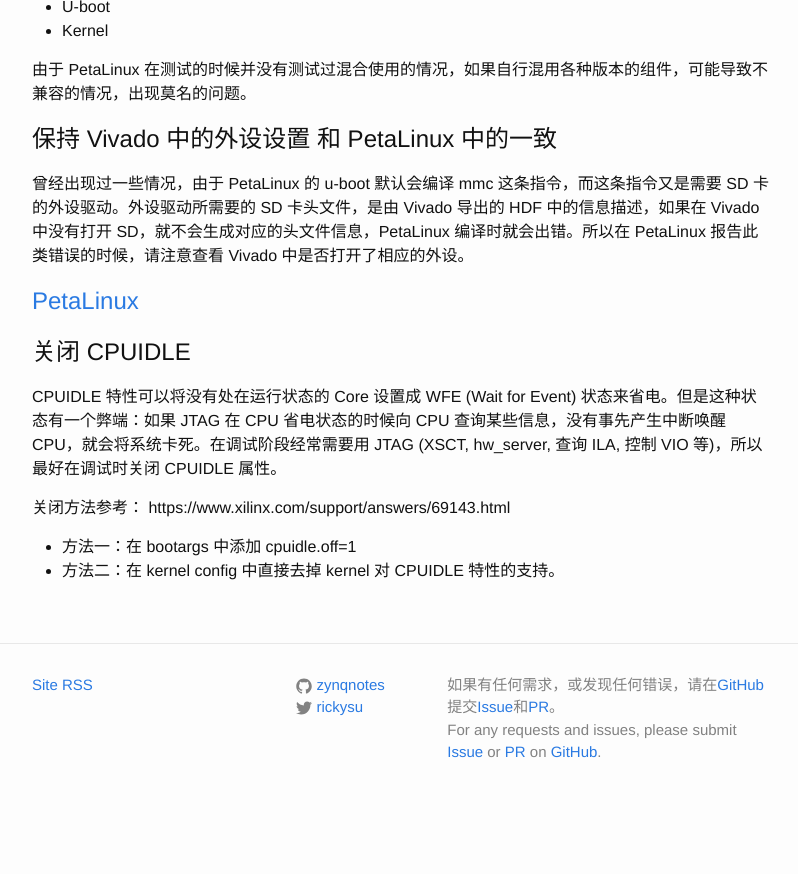
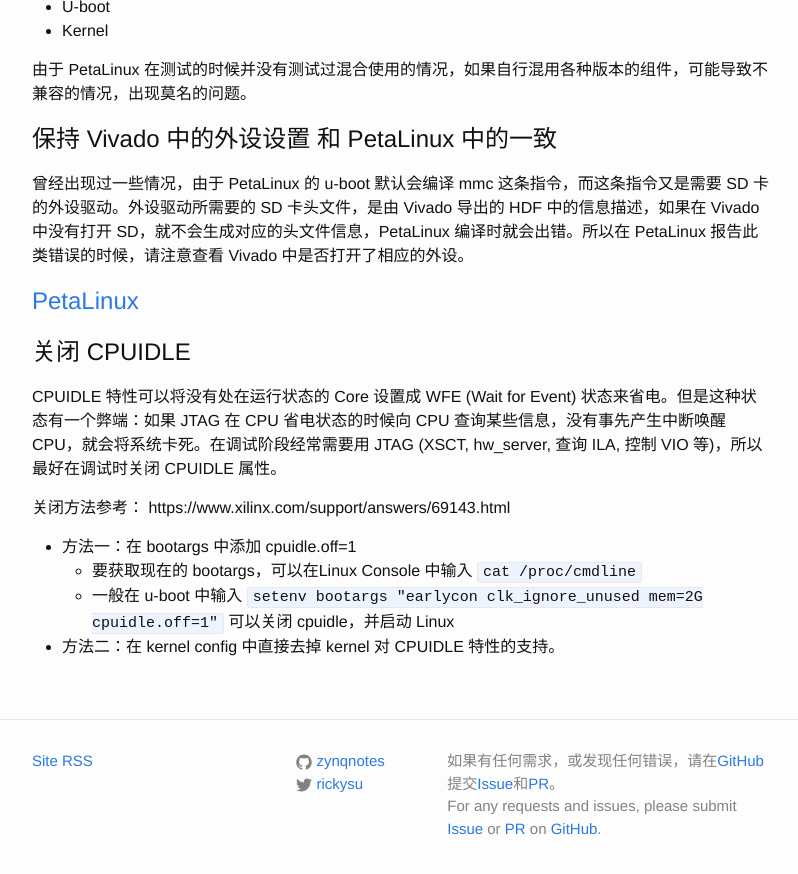
Before and after one commit to zynqnotes/zynqnotes.github.io, a Jekyll site: the page built from _posts/2017-09-14-mpsoc-debug-suggestions.md, in a window 1280 px wide and 900 px high, scrolled down 1385 px. Shown: the top 874 px of the window, without its empty margins (238-1036 px from the left). Built offline with Jekyll 4.4.1, drawn with Linux system fonts in a browser that asks for light colours; before the commit the page ends 2209 px from its top, so only the background shows below that.

Commit message:
add u-boot command

```diff
--- a/_posts/2017-09-14-mpsoc-debug-suggestions.md
+++ b/_posts/2017-09-14-mpsoc-debug-suggestions.md
@@ -68,4 +68,6 @@
 关闭方法参考： https://www.xilinx.com/support/answers/69143.html
 
 - 方法一：在 bootargs 中添加 cpuidle.off=1
+    - 要获取现在的 bootargs，可以在Linux Console 中输入 `cat /proc/cmdline`
+    - 一般在 u-boot 中输入 `setenv bootargs "earlycon clk_ignore_unused mem=2G cpuidle.off=1"` 可以关闭 cpuidle，并启动 Linux
 - 方法二：在 kernel config 中直接去掉 kernel 对 CPUIDLE 特性的支持。
```
